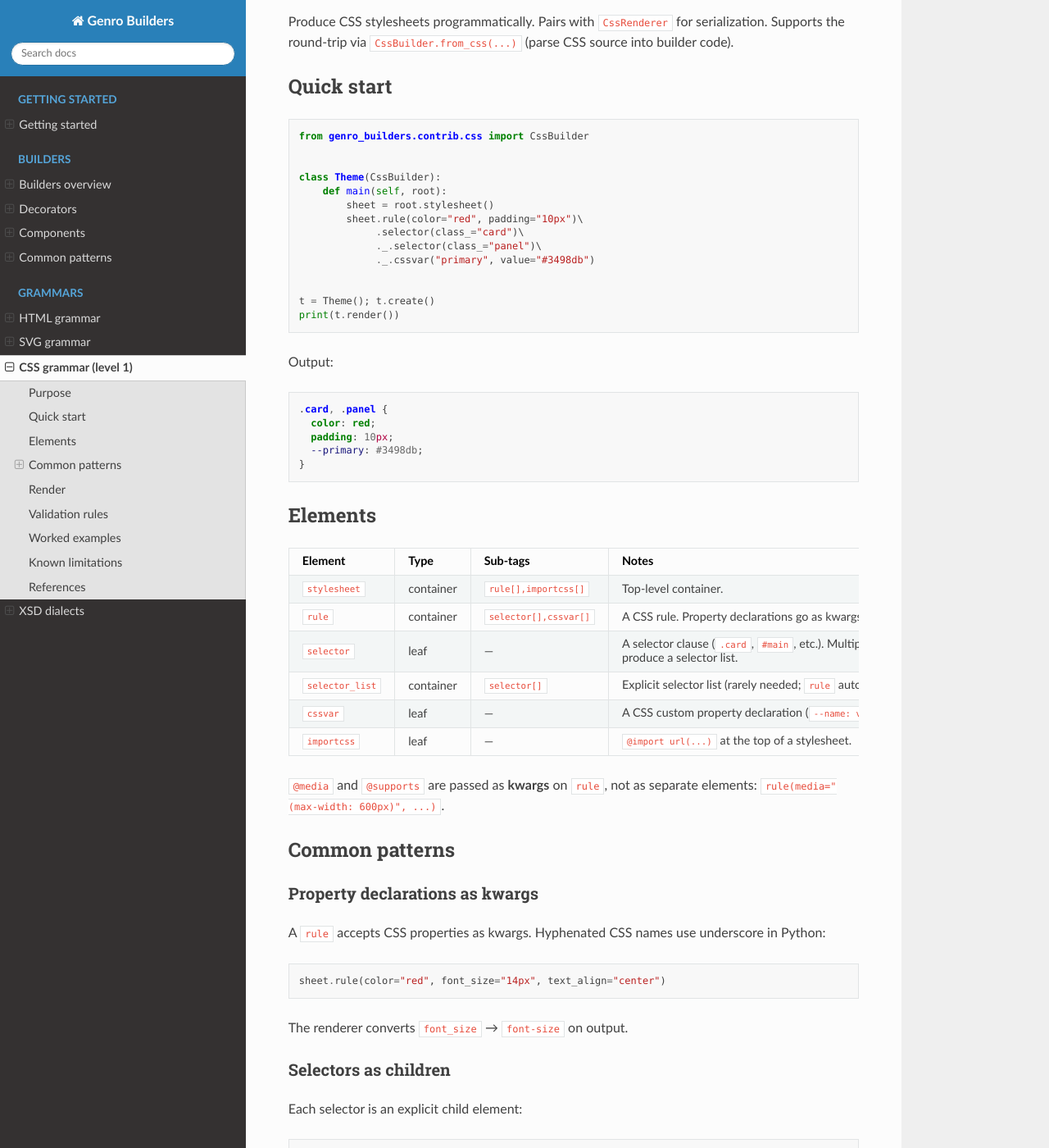
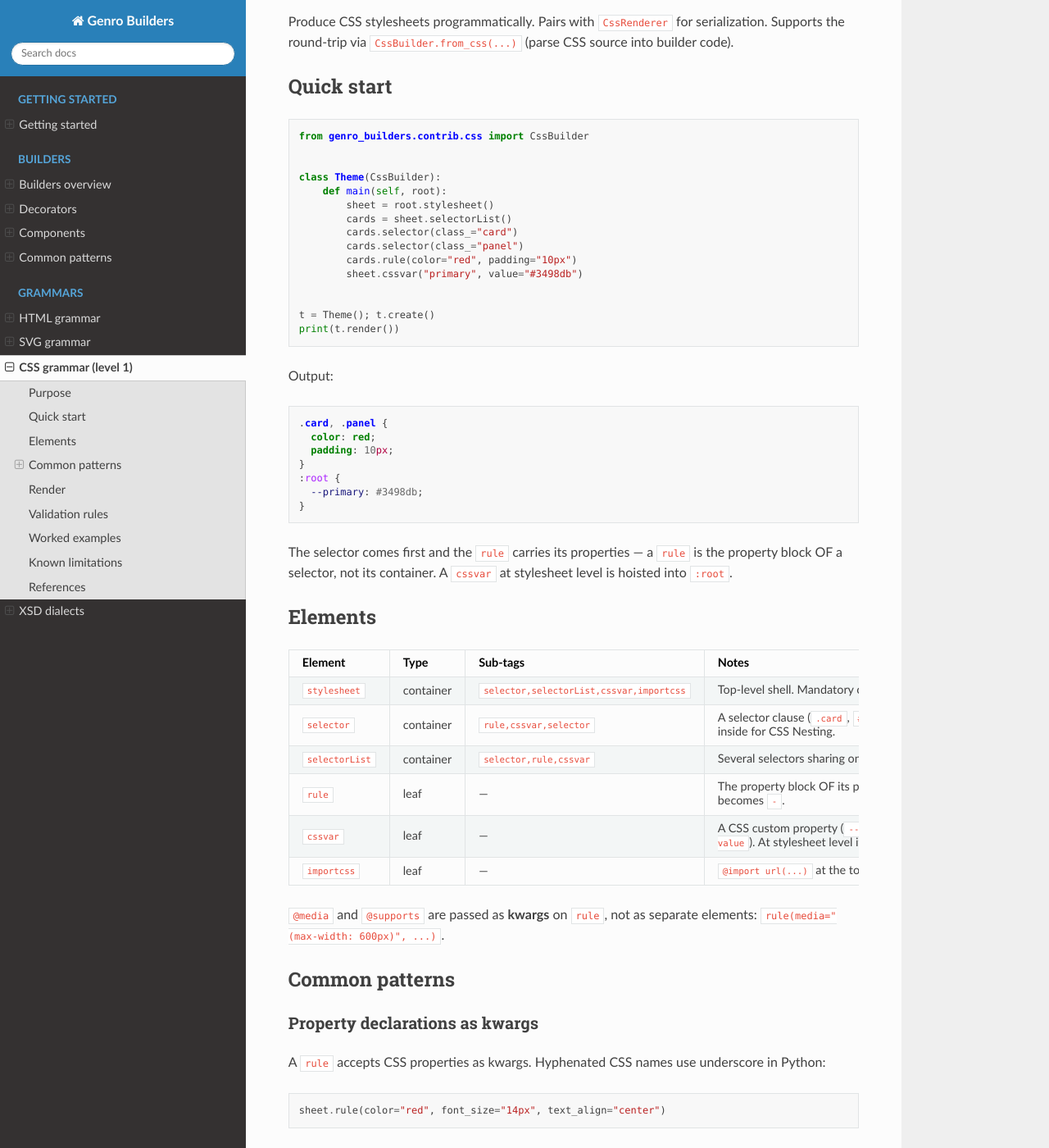
Before and after one commit to genropy/genro-builders, a Sphinx documentation site: the page built from docs/grammars/css.md, in a window 1280 px wide and 1400 px high, scrolled down 348 px. Shown: the whole window at 82% size. Built offline with Sphinx 7.4.7 and the Read the Docs theme 3.1.0, drawn with Linux system fonts in a browser that asks for light colours.

Commit message:
docs(css): the quick start taught an inverted grammar
`docs/grammars/css.md` opened with `sheet.rule(...).selector(...)`, which
raises: `stylesheet` accepts `selector,selectorList,cssvar,importcss`, and
a `rule` is the property block OF a selector, not its container. Running
the block was enough to see it — the selector comes first, the rule
carries the properties.

The element table was wrong on every row for the same reason (it had
`stylesheet -> rule[]` and `rule -> selector[],cssvar[]`, the exact
inverse) and still spelled `selector_list` in snake_case, from before the
camelCase rename. Both now match `css_elements.py`, and the declared
output matches what the corrected code prints — including the `:root`
block, which the old expected output folded into the rule.

````diff
--- a/docs/grammars/css.md
+++ b/docs/grammars/css.md
@@ -22,10 +22,11 @@ from genro_builders.contrib.css import CssBuilder
 class Theme(CssBuilder):
     def main(self, root):
         sheet = root.stylesheet()
-        sheet.rule(color="red", padding="10px")\
-             .selector(class_="card")\
-             ._.selector(class_="panel")\
-             ._.cssvar("primary", value="#3498db")
+        cards = sheet.selectorList()
+        cards.selector(class_="card")
+        cards.selector(class_="panel")
+        cards.rule(color="red", padding="10px")
+        sheet.cssvar("primary", value="#3498db")
 
 
 t = Theme(); t.create()
@@ -38,19 +39,25 @@ Output:
 .card, .panel {
   color: red;
   padding: 10px;
+}
+:root {
   --primary: #3498db;
 }
 ```
+
+The selector comes first and the `rule` carries its properties — a
+`rule` is the property block OF a selector, not its container. A
+`cssvar` at stylesheet level is hoisted into `:root`.
 
 ## Elements
 
 | Element | Type | Sub-tags | Notes |
 |---------|------|----------|-------|
-| `stylesheet` | container | `rule[],importcss[]` | Top-level container. |
-| `rule` | container | `selector[],cssvar[]` | A CSS rule. Property declarations go as kwargs. |
-| `selector` | leaf | — | A selector clause (`.card`, `#main`, etc.). Multiple selectors under the same `rule` produce a selector list. |
-| `selector_list` | container | `selector[]` | Explicit selector list (rarely needed; `rule` auto-builds it from its children). |
-| `cssvar` | leaf | — | A CSS custom property declaration (`--name: value`). |
+| `stylesheet` | container | `selector,selectorList,cssvar,importcss` | Top-level shell. Mandatory only when the document has `@import`. |
+| `selector` | container | `rule,cssvar,selector` | A selector clause (`.card`, `#main`, …). Nest a `selector` inside for CSS Nesting. |
+| `selectorList` | container | `selector,rule,cssvar` | Several selectors sharing one `rule` — emitted as `.card, .panel`. |
+| `rule` | leaf | — | The property block OF its parent selector. Properties are kwargs; `_` becomes `-`. |
+| `cssvar` | leaf | — | A CSS custom property (`--name: value`). At stylesheet level it is hoisted into `:root`. |
 | `importcss` | leaf | — | `@import url(...)` at the top of a stylesheet. |
 
 `@media` and `@supports` are passed as **kwargs** on `rule`, not as
````
